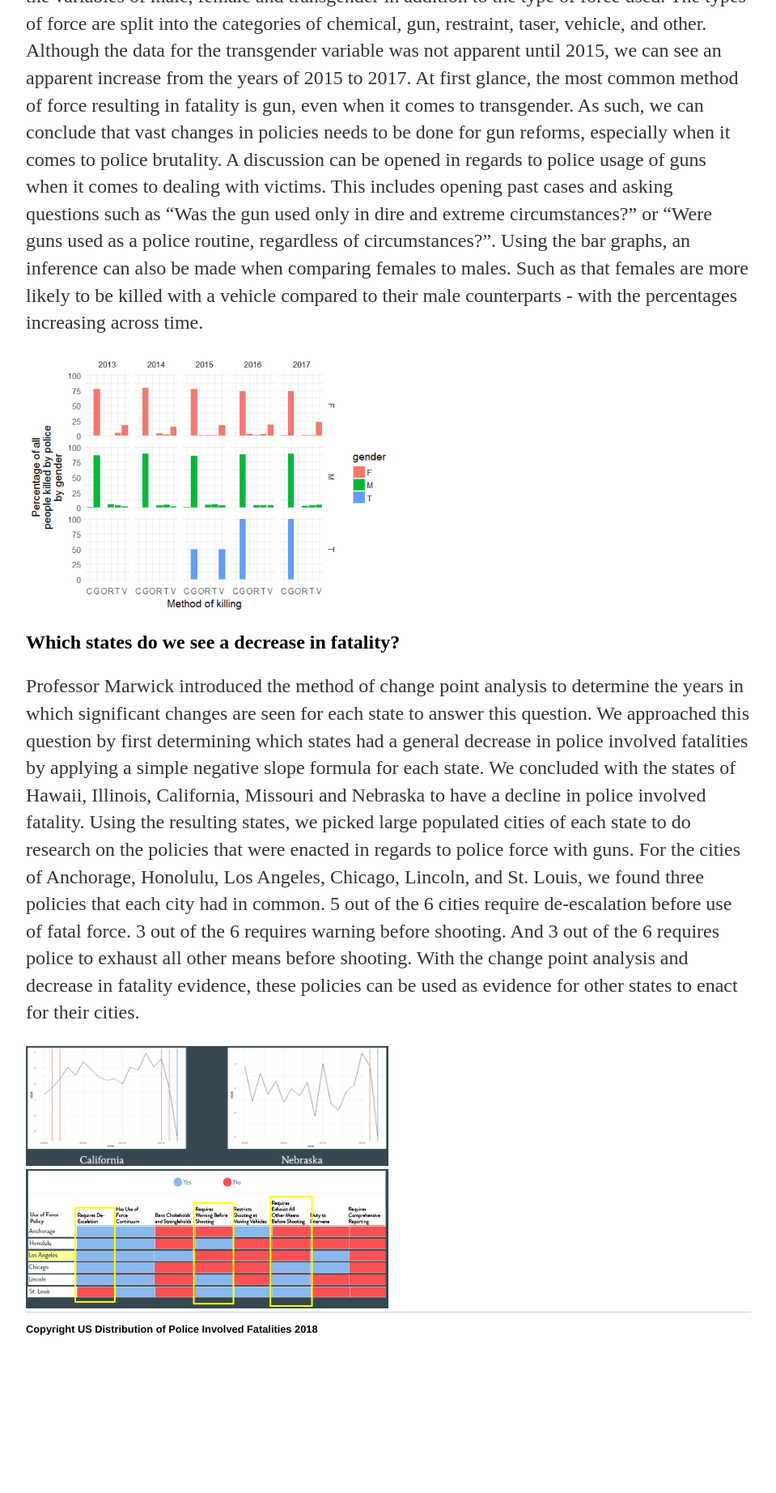
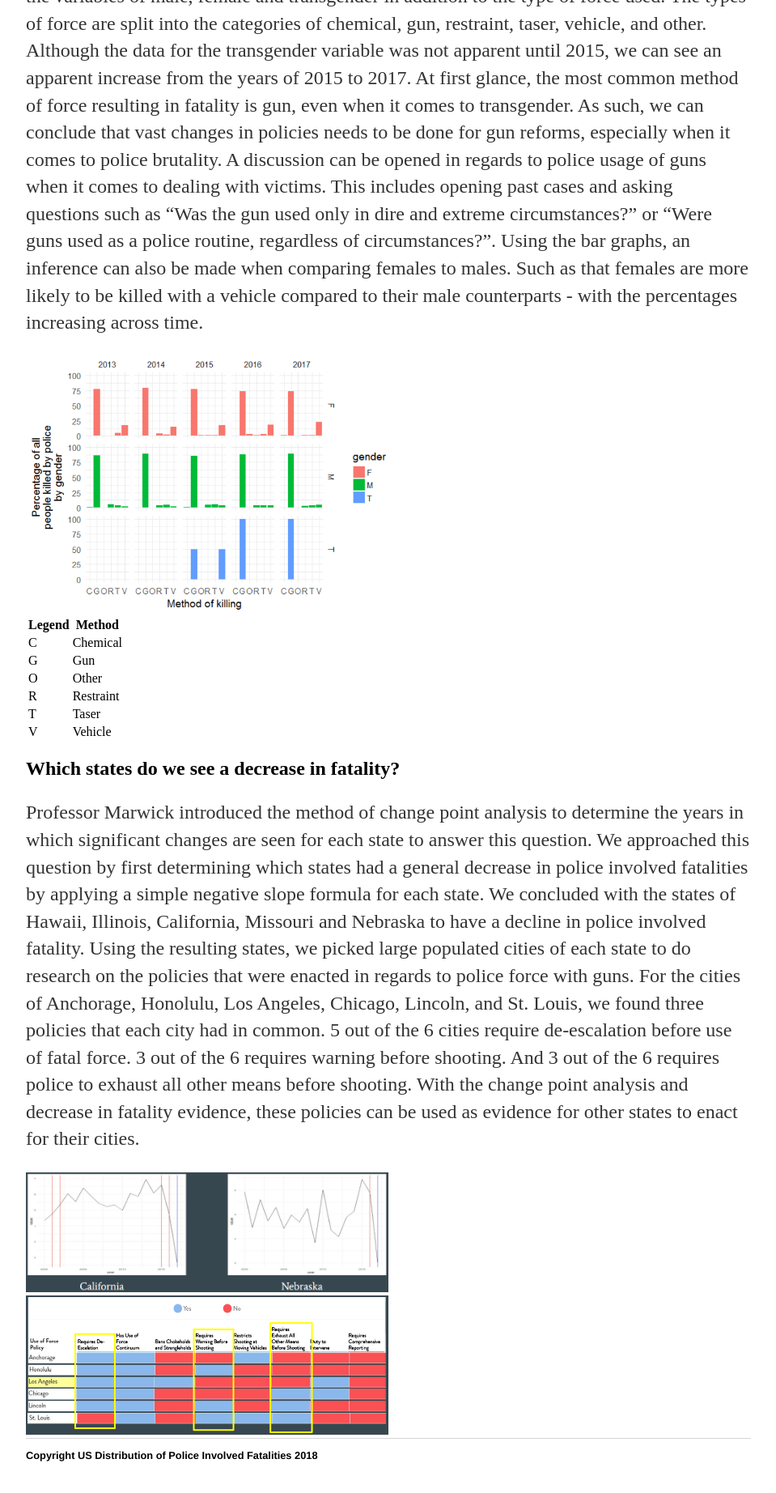
Before and after one commit to wliang25/geog469, a Jekyll site: the page built from results/index.html, in a window 1280 px wide, cut to the strip 3463-5328 px from the top of the page. Shown: the top 1844 px of the strip at 81% size, without its empty margins (160-1119 px from the left). Built offline with Jekyll 4.4.1, drawn with Linux system fonts in a browser that asks for light colours; nearby versions of some CDN libraries; a script that is not in the unit is left out; before the commit the page ends 5172 px from its top, so only the background shows below that.

Commit message:
legend updates

```diff
--- a/results/index.html
+++ b/results/index.html
@@ -22,6 +22,9 @@ title: US Distribution of Police Involved Fatalities
 		img {
 		    text-align: auto;
 		    max-width: 50%;
+		}
+		table {
+			max-width: 20%;
 		}
 	</style>
 	<h1>Discussion of Results</h1>
@@ -139,7 +142,7 @@ title: US Distribution of Police Involved Fatalities
 			for (var i = 0; i < grades.length; i++) {
 				div.innerHTML +=
 					'<i style="background:' + densityColor(grades[i]) + '"></i> ' +
-					grades[i] + labels[i] + '<br>';
+					grades[i] + ": " + labels[i] + '<br>';
 			}
 		return div;
 		};
@@ -148,6 +151,36 @@ title: US Distribution of Police Involved Fatalities
 	<h2>What are the methods of force between male, female, and transgender used in the events that resulted in fatality?</h2>
 	<p>The bar graphs for this need to know question, generated by the UW FFRG, was split into the variables of male, female and transgender in addition to the type of force used. The types of force are split into the categories of chemical, gun, restraint, taser, vehicle, and other. Although the data for the transgender variable was not apparent until 2015, we can see an apparent increase from the years of 2015 to 2017. At first glance, the most common method of force resulting in fatality is gun, even when it comes to transgender. As such, we can conclude that vast changes in policies needs to be done for gun reforms, especially when it comes to police brutality. A discussion can be opened in regards to police usage of guns when it comes to dealing with victims. This includes opening past cases and asking questions such as “Was the gun used only in dire and extreme circumstances?” or “Were guns used as a police routine, regardless of circumstances?”. Using the bar graphs, an inference can also be made when comparing females to males. Such as that females are more likely to be killed with a vehicle compared to their male counterparts - with the percentages increasing across time.</p>
 	<img src="/geog469/results/viz/2.PNG">
+	<table>
+	  	<tr>
+		    <th>Legend</th>
+		    <th>Method</th>
+		</tr>
+		<tr>
+	    	<td>C</td>
+	    	<td>Chemical</td>
+	  	</tr>
+	  	<tr>
+	    	<td>G</td>
+	    	<td>Gun</td>
+	  	</tr>
+	  	<tr>
+	    	<td>O</td>
+	    	<td>Other</td>
+	  	</tr>
+	  	<tr>
+	    	<td>R</td>
+	    	<td>Restraint</td>
+	  	</tr>
+	  	<tr>
+	    	<td>T</td>
+	    	<td>Taser</td>
+	  	</tr>
+	  	<tr>
+	    	<td>V</td>
+	    	<td>Vehicle</td>
+	  	</tr>
+	</table>
 
 	<h2>Which states do we see a decrease in fatality?</h2>
 	<p>Professor Marwick introduced the method of change point analysis to determine the years in which significant changes are seen for each state to answer this question. We approached this question by first determining which states had a general decrease in police involved fatalities by applying a simple negative slope formula for each state. We concluded with the states of Hawaii, Illinois, California, Missouri and Nebraska to have a decline in police involved fatality. Using the resulting states, we picked large populated cities of each state to do research on the policies that were enacted in regards to police force with guns. For the cities of Anchorage, Honolulu, Los Angeles, Chicago, Lincoln, and St. Louis, we found three policies that each city had in common. 5 out of the 6 cities require de-escalation before use of fatal force. 3 out of the 6 requires warning before shooting. And 3 out of the 6 requires police to exhaust all other means before shooting. With the change point analysis and decrease in fatality evidence, these policies can be used as evidence for other states to enact for their cities.</p>
```
Also changed, not shown: other parts of results/index.html (+1 -1 lines).
